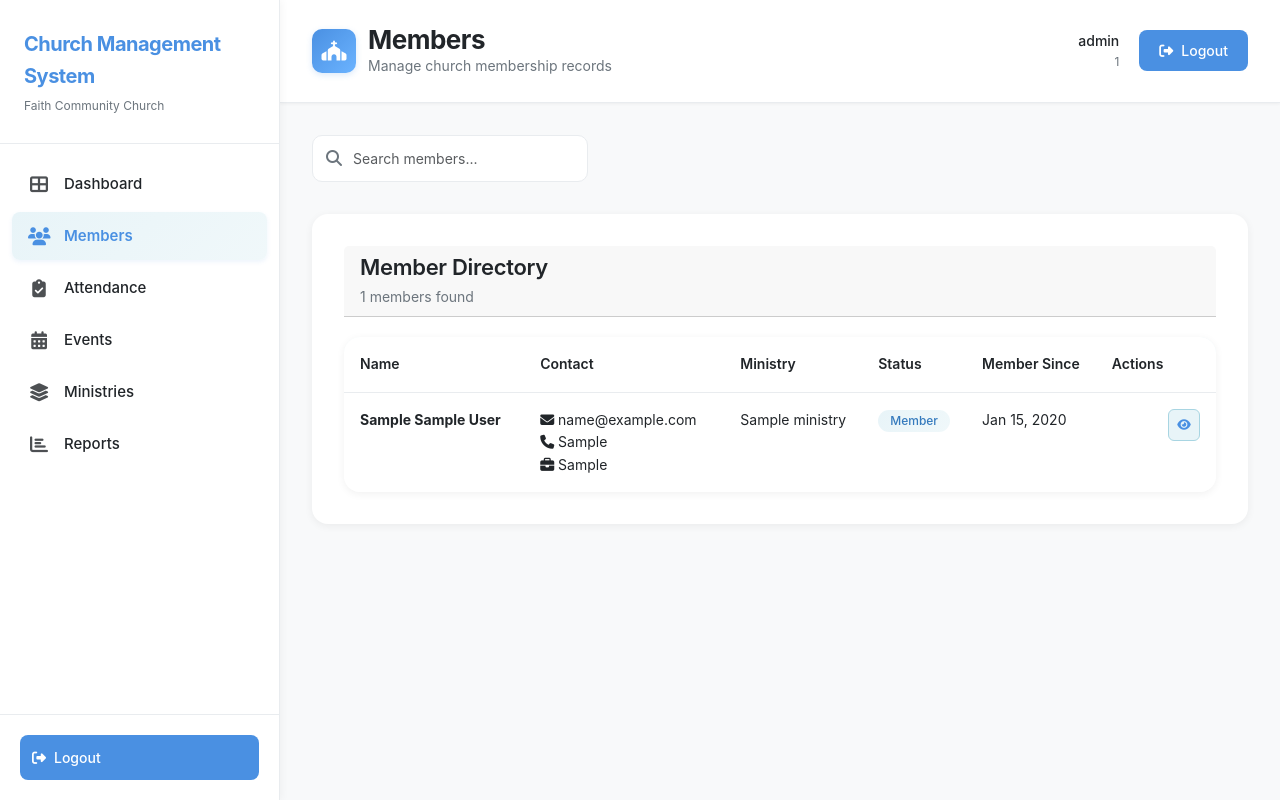
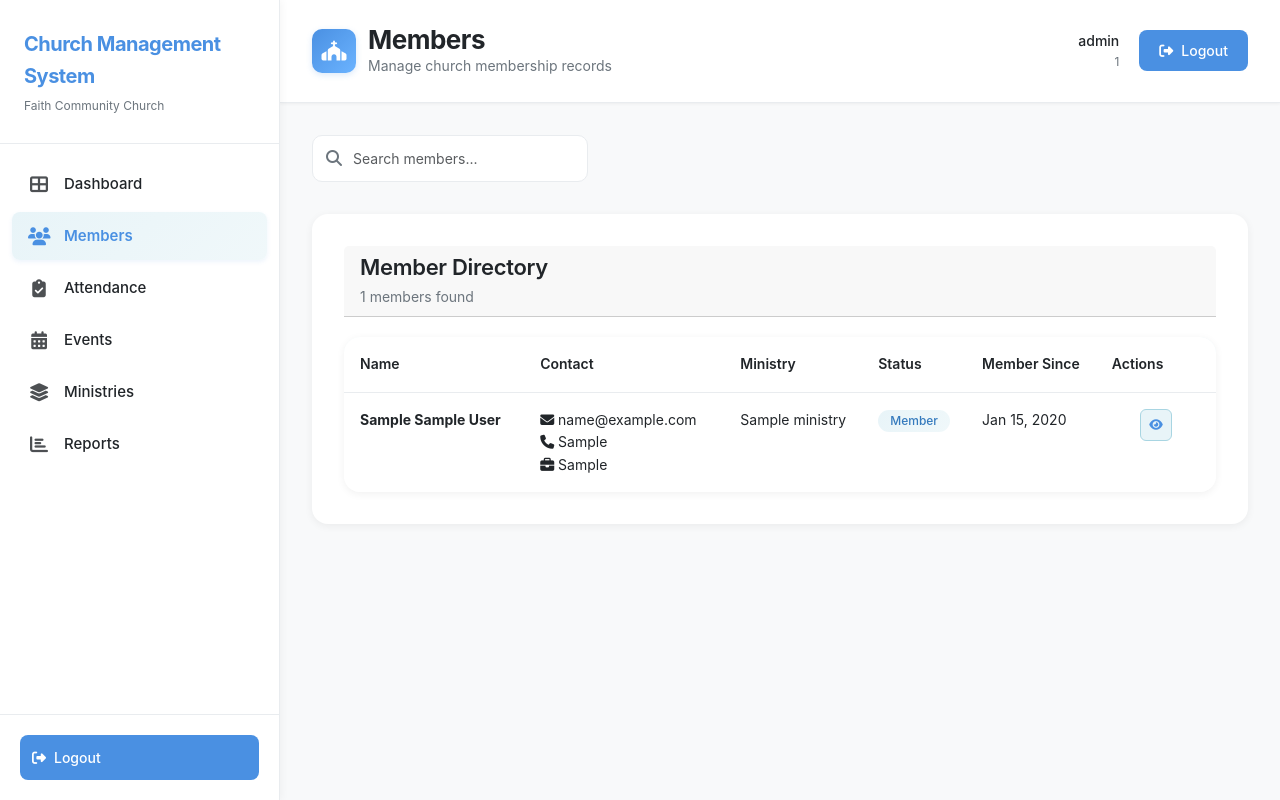
Before and after one commit to seriim/WebSystemsMajorProject, a PHP site: page /labs/members/index.php in a window 1280 px wide. Run offline with PHP 8.4, Linux system fonts and the light colour scheme; a user stored in the database is signed in; tables that the repository leaves empty hold one stand-in row (values such as "Sample post").

Commit message:
Center action button when it's the only option available

```diff
--- a/assets/css/style.css
+++ b/assets/css/style.css
@@ -1120,6 +1120,16 @@ body {
     justify-content: flex-end;
 }
 
+/* Center action button when it's the only one */
+.table td:last-child .action-buttons:has(:only-child) {
+    justify-content: center;
+}
+
+/* Fallback for browsers that don't support :has() */
+.table td:last-child .action-buttons > *:only-child {
+    margin: 0 auto;
+}
+
 .table tbody tr:hover {
     background: var(--pastel-blue-lighter);
 }
```
